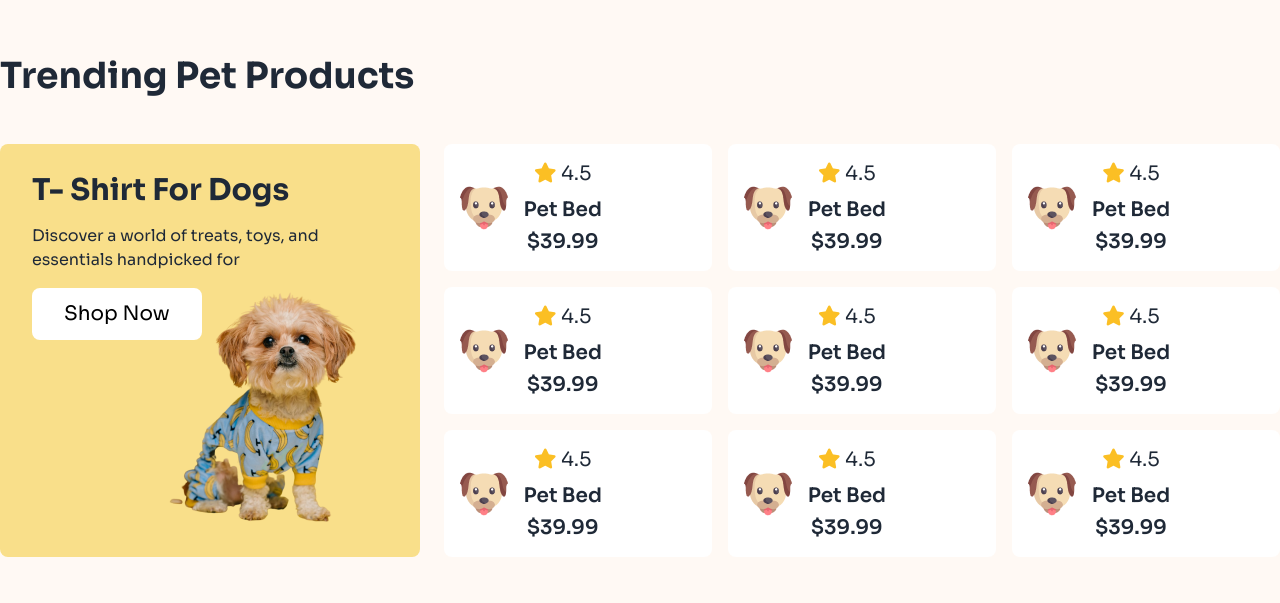
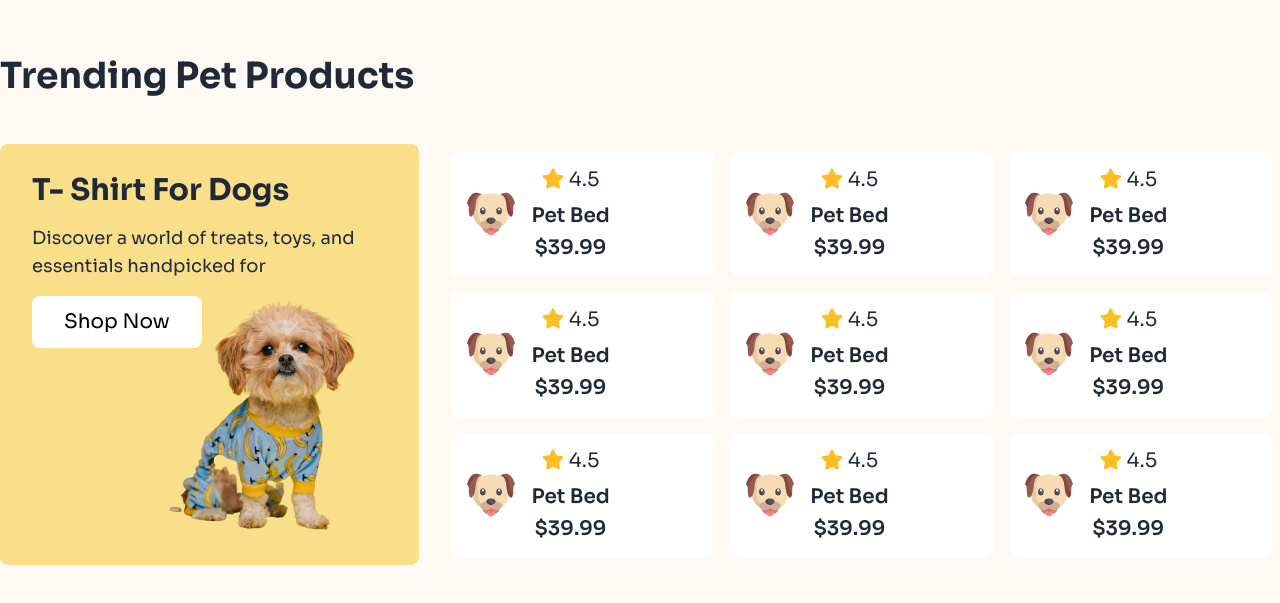
Before and after one commit to hasan6t7/pet-shop, a plain HTML site: page index.html in a window 1280 px wide. Shown: the part 1488-2091 px from the top of the page. Drawn offline with nearby package versions, Linux system fonts and the light colour scheme.

Commit message:
tranding product customise

```diff
--- a/index.html
+++ b/index.html
@@ -176,16 +176,16 @@
                 <div class="flex flex-col lg:flex-row gap-6">
                     <!-- left container  -->
                     <div class="pr-8 pl-8 rounded-lg py-7 bg-[#F9DF8A] basis-1/3 w-[90%] mx-auto lg:w-full">
-                        <h3 class="mb-4 text-3xl font-bold">T- Shirt For Dogs</h3>
-                        <p class="mb-4">Discover a world of treats, toys, and essentials handpicked for</p>
-                        <button class="px-8 py-3 text-xl bg-white rounded-lg text-black hover:bg-yellow-500">Shop
+                        <h3 class="mb-4 text-2xl lg:text-3xl font-bold">T- Shirt For Dogs</h3>
+                        <p class="mb-4 text-lg">Discover a world of treats, toys, and essentials handpicked for</p>
+                        <button class="px-8 py-3 text-xl bg-white rounded-lg text-black hover:bg-[#FFDC2680]">Shop
                             Now</button>
                         <div class="flex justify-end -mt-32 -mr-12 lg:-mr-0">
                             <img src="assets/cute-pet-small.png" alt="">
                         </div>
                     </div>
                     <!-- Right Container  -->
-                    <div class="grid grid-cols-2 gap-4 lg:grid-cols-3 basis-2/3">
+                    <div class="grid grid-cols-2 p-2 gap-4 lg:grid-cols-3 basis-2/3">
 
                         <!-- card-1 -->
                         <div class="flex bg-white rounded-lg p-2 gap-2 items-center">
```
